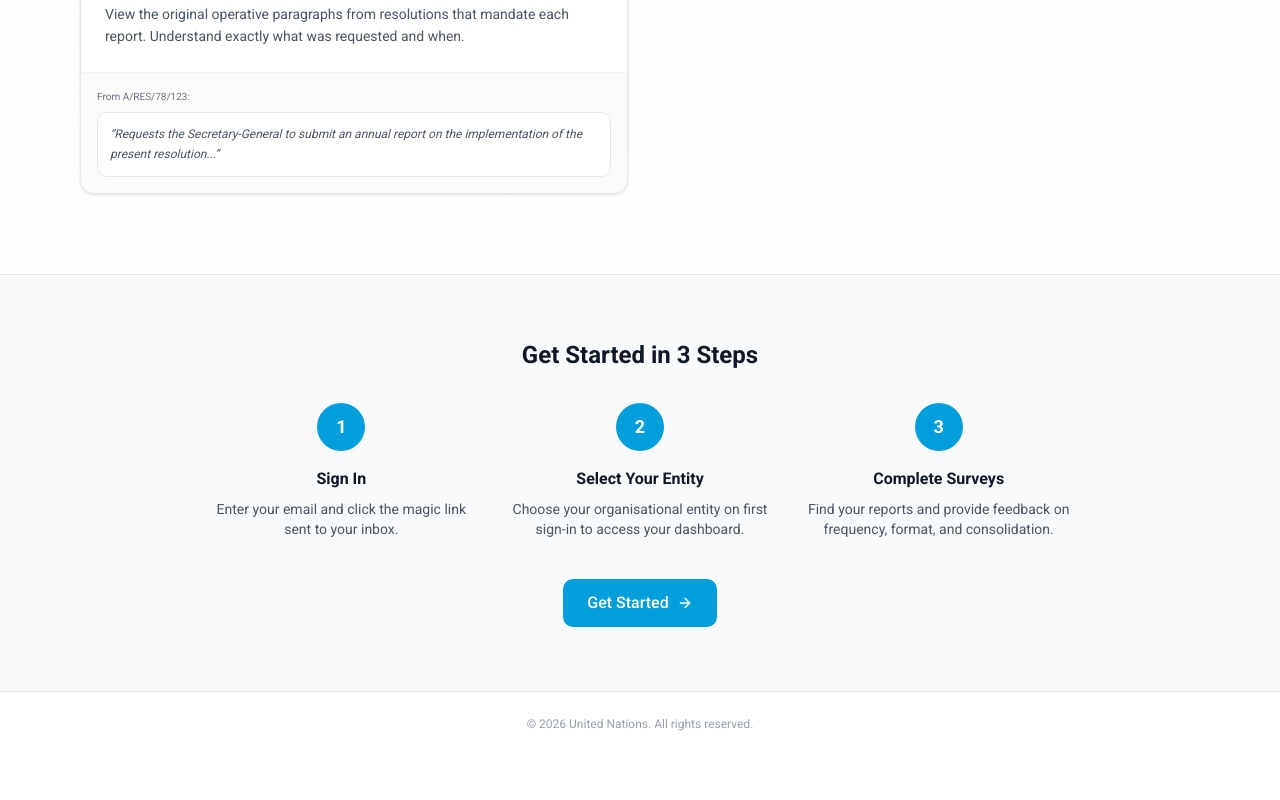
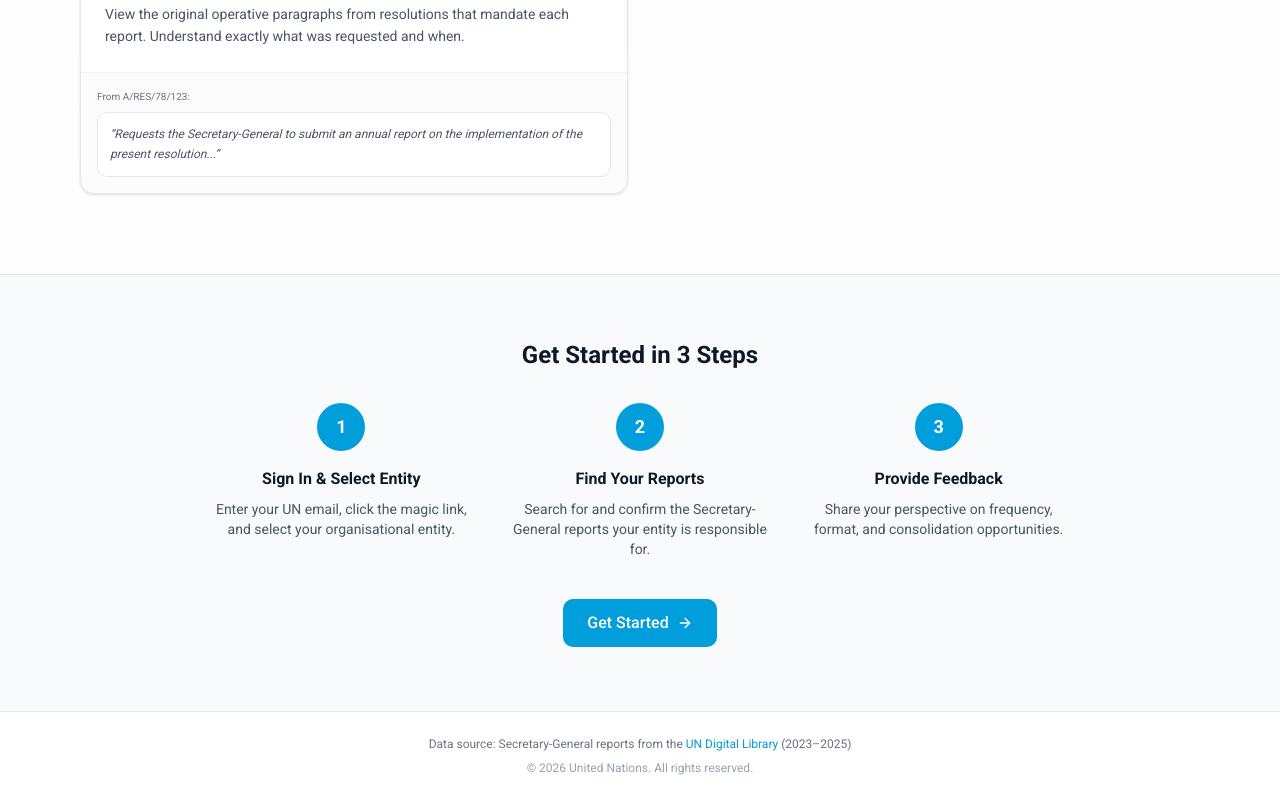
Before and after one commit to UN-EOSG-Analytics/un80-sg-reports-survey, a Next.js app: page /about in a window 1280 px wide. Shown: the part 1509-2309 px from the top of the page. Before the commit the page ends 2265 px from the top, so only its background shows below. Built offline with nearby package versions, Linux system fonts and the light colour scheme; no server answers.

Commit message:
data source notes, fix footer

```diff
--- a/src/app/about/page.tsx
+++ b/src/app/about/page.tsx
@@ -429,27 +429,27 @@ export default async function AboutPage() {
                 <div className="mx-auto mb-4 flex h-12 w-12 items-center justify-center rounded-full bg-un-blue text-lg font-bold text-white">
                   1
                 </div>
-                <h4 className="mb-2 font-semibold text-gray-900">Sign In</h4>
+                <h4 className="mb-2 font-semibold text-gray-900">Sign In &amp; Select Entity</h4>
                 <p className="text-sm text-gray-600">
-                  Enter your email and click the magic link sent to your inbox.
+                  Enter your UN email, click the magic link, and select your organisational entity.
                 </p>
               </div>
               <div>
                 <div className="mx-auto mb-4 flex h-12 w-12 items-center justify-center rounded-full bg-un-blue text-lg font-bold text-white">
                   2
                 </div>
-                <h4 className="mb-2 font-semibold text-gray-900">Select Your Entity</h4>
+                <h4 className="mb-2 font-semibold text-gray-900">Find Your Reports</h4>
                 <p className="text-sm text-gray-600">
-                  Choose your organisational entity on first sign-in to access your dashboard.
+                  Search for and confirm the Secretary-General reports your entity is responsible for.
                 </p>
               </div>
               <div>
                 <div className="mx-auto mb-4 flex h-12 w-12 items-center justify-center rounded-full bg-un-blue text-lg font-bold text-white">
                   3
                 </div>
-                <h4 className="mb-2 font-semibold text-gray-900">Complete Surveys</h4>
+                <h4 className="mb-2 font-semibold text-gray-900">Provide Feedback</h4>
                 <p className="text-sm text-gray-600">
-                  Find your reports and provide feedback on frequency, format, and consolidation.
+                  Share your perspective on frequency, format, and consolidation opportunities.
                 </p>
               </div>
             </div>
--- a/src/app/page.tsx
+++ b/src/app/page.tsx
@@ -1,4 +1,5 @@
 import { Header } from "@/components/Header";
+import { Footer } from "@/components/Footer";
 import { getCurrentUser } from "@/lib/auth";
 import { fetchEntities } from "@/lib/entities";
 import { EntityDashboard } from "@/components/EntityDashboard";
@@ -62,6 +63,7 @@ export default async function Home() {
           )}
         </div>
       </main>
+      <Footer />
     </div>
   );
 }
--- a/src/app/reports/page.tsx
+++ b/src/app/reports/page.tsx
@@ -1,4 +1,5 @@
 import { Header } from "@/components/Header";
+import { Footer } from "@/components/Footer";
 import { getCurrentUser } from "@/lib/auth";
 import { fetchEntities } from "@/lib/entities";
 import { ReportsTable } from "@/components/SGReportsList";
@@ -14,13 +15,28 @@ export default async function ReportsPage() {
       <main className="flex-1 bg-background px-6 py-8">
         <div className="mx-auto max-w-7xl">
           <section>
-            <h2 className="mb-6 text-2xl font-bold text-foreground">
-              All Secretary-General&apos;s Reports
-            </h2>
+            <div className="mb-6">
+              <h2 className="text-2xl font-bold text-foreground">
+                All Secretary-General&apos;s Reports
+              </h2>
+              <p className="mt-1 text-sm text-muted-foreground">
+                Data from the{" "}
+                <a
+                  href="https://digitallibrary.un.org"
+                  target="_blank"
+                  rel="noopener noreferrer"
+                  className="text-un-blue hover:underline"
+                >
+                  UN Digital Library
+                </a>{" "}
+                (2023–2025)
+              </p>
+            </div>
             <ReportsTable mode="all" userEntity={user?.entity} userEmail={user?.email} />
           </section>
         </div>
       </main>
+      <Footer />
     </div>
   );
 }
--- a/src/app/stats/page.tsx
+++ b/src/app/stats/page.tsx
@@ -2,6 +2,7 @@
 
 import { useEffect, useState } from "react";
 import Treemap from "@/components/Treemap";
+import { Footer } from "@/components/Footer";
 
 interface TreemapItem {
   name: string;
@@ -31,7 +32,8 @@ export default function StatsPage() {
   }
 
   return (
-    <div className="min-h-screen bg-gray-50 p-4 md:p-8">
+    <div className="flex min-h-screen flex-col">
+      <main className="flex-1 bg-gray-50 p-4 md:p-8">
         <div className="mx-auto max-w-7xl">
           <h1 className="text-2xl font-bold text-gray-900 mb-2">Reports by Type</h1>
           <p className="text-sm text-gray-600 mb-8">
@@ -49,6 +51,8 @@ export default function StatsPage() {
             <div><strong>Level 3:</strong> Subject Terms (top 10 per type)</div>
           </div>
         </div>
+      </main>
+      <Footer />
     </div>
   );
 }
--- a/src/components/Footer.tsx
+++ b/src/components/Footer.tsx
@@ -1,7 +1,19 @@
 export function Footer() {
   return (
     <footer className="border-t border-gray-200 bg-white py-6">
-      <div className="mx-auto max-w-7xl px-3 sm:px-4">
+      <div className="mx-auto max-w-7xl px-3 sm:px-4 space-y-2">
+        <p className="text-center text-xs text-gray-500">
+          Data source: Secretary-General reports from the{" "}
+          <a
+            href="https://digitallibrary.un.org"
+            target="_blank"
+            rel="noopener noreferrer"
+            className="text-un-blue hover:underline"
+          >
+            UN Digital Library
+          </a>{" "}
+          (2023–2025)
+        </p>
         <p className="text-center text-xs text-gray-400">
           © {new Date().getFullYear()} United Nations. All rights reserved.
         </p>
```
Lines whose indentation alone changed are shown as unchanged.
